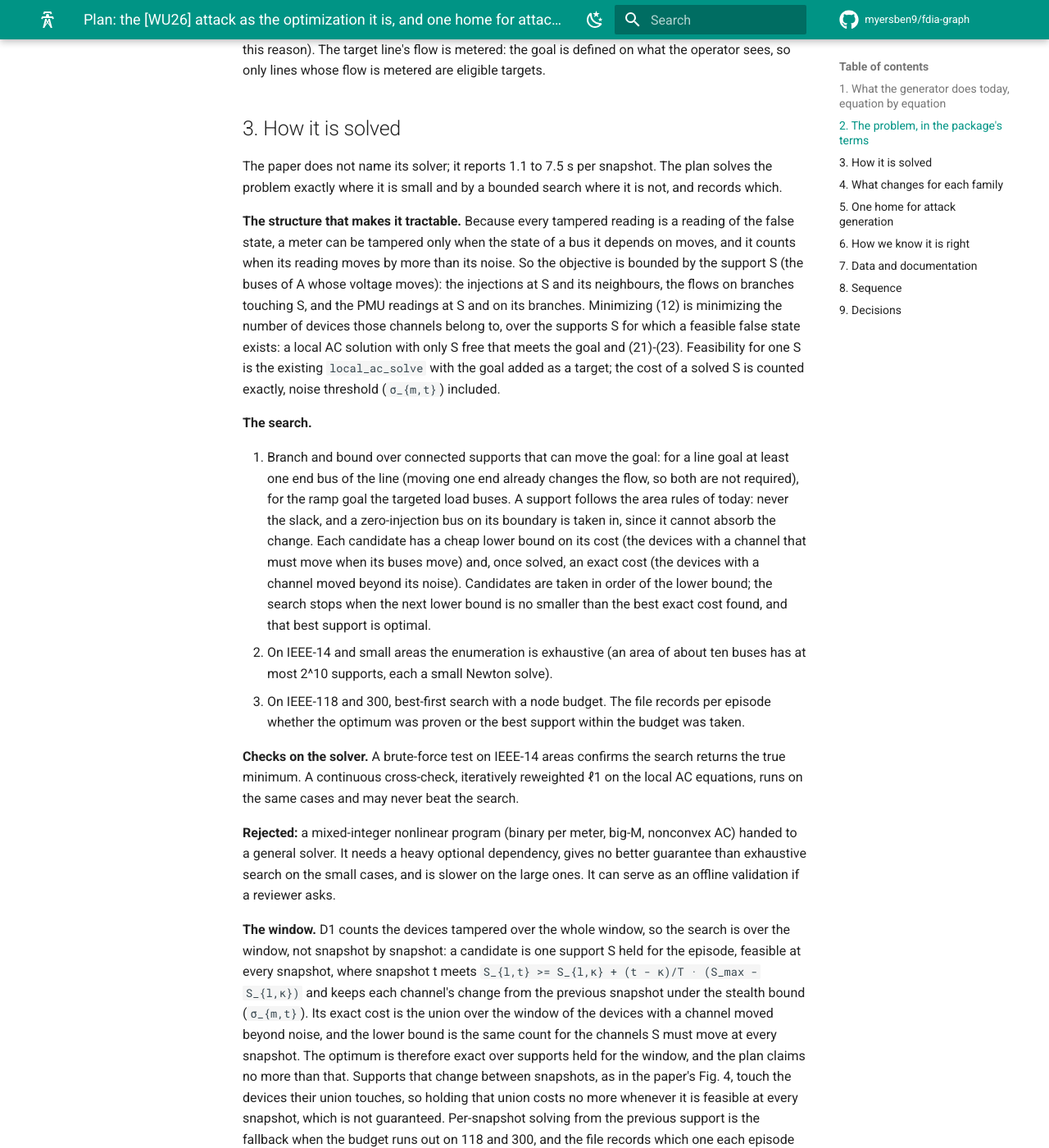
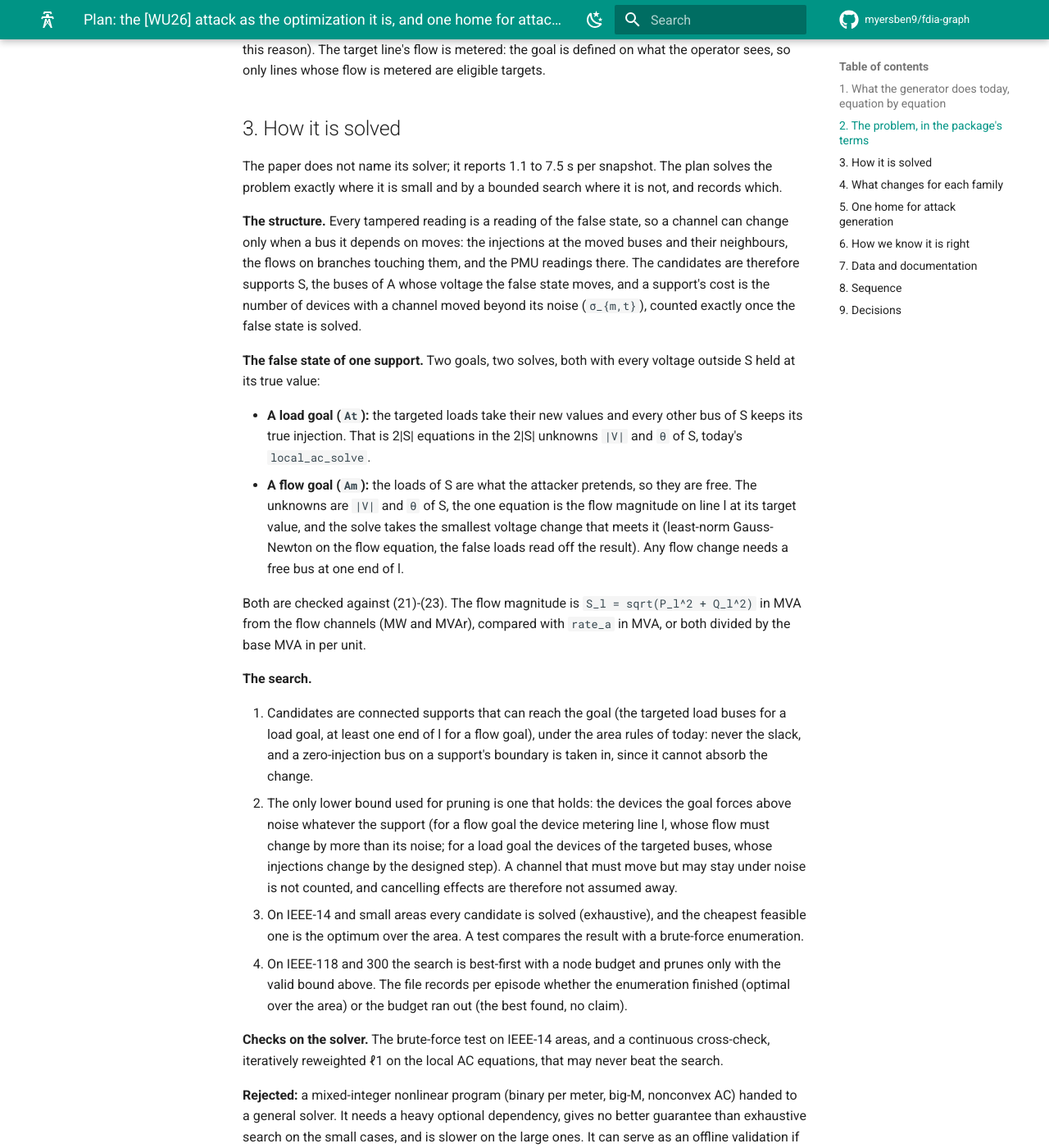
Before and after one commit to myersben9/fdia-graph, an MkDocs documentation site: the page built from docs/plans/WU_MSFDIA_PLAN.md, in a window 1280 px wide and 1400 px high, scrolled down 2510 px. Shown: the whole window at 82% size. Built offline with MkDocs 1.6.1 and Material for MkDocs 9.7.7, drawn with Linux system fonts in a browser that asks for light colours; comment, search, counter and statistics services are not loaded; the version menu is left out; some of the changed text lies outside the part shown.

Commit message:
Wu plan: a valid lower bound only, the flow goal's own solve, held supports over the window, flow units stated

```diff
--- a/docs/plans/WU_MSFDIA_PLAN.md
+++ b/docs/plans/WU_MSFDIA_PLAN.md
@@ -79,51 +79,60 @@ snapshots t = κ ... κ+T, and the true states `x_t` and scans `z_t` from the ti
 The paper does not name its solver; it reports 1.1 to 7.5 s per snapshot. The plan solves the
 problem exactly where it is small and by a bounded search where it is not, and records which.
 
-**The structure that makes it tractable.** Because every tampered reading is a reading of the false
-state, a meter can be tampered only when the state of a bus it depends on moves, and it counts when
-its reading moves by more than its noise. So the objective is bounded by the support S (the buses of
-A whose voltage moves): the injections at S and its neighbours, the flows on branches touching S,
-and the PMU readings at S and on its branches. Minimizing (12) is minimizing the number of devices
-those channels belong to, over the supports S for which a
-feasible false state exists: a local AC solution with only S free that meets the goal and (21)-(23).
-Feasibility for one S is the existing `local_ac_solve` with the goal added as a target; the cost of
-a solved S is counted exactly, noise threshold (`σ_{m,t}`) included.
+**The structure.** Every tampered reading is a reading of the false state, so a channel can change
+only when a bus it depends on moves: the injections at the moved buses and their neighbours, the
+flows on branches touching them, and the PMU readings there. The candidates are therefore supports
+S, the buses of A whose voltage the false state moves, and a support's cost is the number of devices
+with a channel moved beyond its noise (`σ_{m,t}`), counted exactly once the false state is solved.
+
+**The false state of one support.** Two goals, two solves, both with every voltage outside S held
+at its true value:
+
+- **A load goal (`At`):** the targeted loads take their new values and every other bus of S keeps its
+  true injection. That is 2|S| equations in the 2|S| unknowns `|V|` and `θ` of S, today's
+  `local_ac_solve`.
+- **A flow goal (`Am`):** the loads of S are what the attacker pretends, so they are free. The
+  unknowns are `|V|` and `θ` of S, the one equation is the flow magnitude on line l at its target
+  value, and the solve takes the smallest voltage change that meets it (least-norm Gauss-Newton on
+  the flow equation, the false loads read off the result). Any flow change needs a free bus at one
+  end of l.
+
+Both are checked against (21)-(23). The flow magnitude is `S_l = sqrt(P_l^2 + Q_l^2)` in MVA from the
+flow channels (MW and MVAr), compared with `rate_a` in MVA, or both divided by the base MVA in per
+unit.
 
 **The search.**
 
-1. Branch and bound over connected supports that can move the goal: for a line goal at least one end
-   bus of the line (moving one end already changes the flow, so both are not required), for the ramp
-   goal the targeted load buses. A support follows the area rules of today: never the slack, and a
-   zero-injection bus on its boundary is taken in, since it cannot absorb the change. Each candidate
-   has a cheap lower bound on its cost (the devices with a channel that must move when its buses
-   move) and, once solved, an exact cost (the devices with a channel moved beyond its noise).
-   Candidates are taken in order of the lower bound; the search stops when the next lower bound is
-   no smaller than the best exact cost found, and that best support is optimal.
-2. On IEEE-14 and small areas the enumeration is exhaustive (an area of about ten buses has at
-   most 2^10 supports, each a small Newton solve).
-3. On IEEE-118 and 300, best-first search with a node budget. The file records per episode whether
-   the optimum was proven or the best support within the budget was taken.
+1. Candidates are connected supports that can reach the goal (the targeted load buses for a load
+   goal, at least one end of l for a flow goal), under the area rules of today: never the slack, and
+   a zero-injection bus on a support's boundary is taken in, since it cannot absorb the change.
+2. The only lower bound used for pruning is one that holds: the devices the goal forces above noise
+   whatever the support (for a flow goal the device metering line l, whose flow must change by more
+   than its noise; for a load goal the devices of the targeted buses, whose injections change by the
+   designed step). A channel that must move but may stay under noise is not counted, and cancelling
+   effects are therefore not assumed away.
+3. On IEEE-14 and small areas every candidate is solved (exhaustive), and the cheapest feasible one
+   is the optimum over the area. A test compares the result with a brute-force enumeration.
+4. On IEEE-118 and 300 the search is best-first with a node budget and prunes only with the valid
+   bound above. The file records per episode whether the enumeration finished (optimal over the area)
+   or the budget ran out (the best found, no claim).
 
-**Checks on the solver.** A brute-force test on IEEE-14 areas confirms the search returns the true
-minimum. A continuous cross-check, iteratively reweighted ℓ1 on the local AC equations, runs on the
-same cases and may never beat the search.
+**Checks on the solver.** The brute-force test on IEEE-14 areas, and a continuous cross-check,
+iteratively reweighted ℓ1 on the local AC equations, that may never beat the search.
 
 **Rejected:** a mixed-integer nonlinear program (binary per meter, big-M, nonconvex AC) handed to a
 general solver. It needs a heavy optional dependency, gives no better guarantee than exhaustive
 search on the small cases, and is slower on the large ones. It can serve as an offline validation
 if a reviewer asks.
 
-**The window.** D1 counts the devices tampered over the whole window, so the search is over the
-window, not snapshot by snapshot: a candidate is one support S held for the episode, feasible at
-every snapshot, where snapshot t meets `S_{l,t} >= S_{l,κ} + (t - κ)/T · (S_max - S_{l,κ})`
-and keeps each channel's change from the previous snapshot under the stealth bound (`σ_{m,t}`).
-Its exact cost is the union over the window of the devices with a channel moved beyond noise, and
-the lower bound is the same count for the channels S must move at every snapshot. The optimum is
-therefore exact over supports held for the window, and the plan claims no more than that. Supports
-that change between snapshots, as in the paper's Fig. 4, touch the devices their union touches, so
-holding that union costs no more whenever it is feasible at every snapshot, which is not
-guaranteed. Per-snapshot solving from the previous support is the fallback when the budget runs
-out on 118 and 300, and the file records which one each episode used.
+**The window.** D1 counts the devices tampered over the whole window, so a candidate is one support
+held for the episode and solved at every snapshot: snapshot t meets its share of the goal (for `Am`,
+`S_{l,t} >= S_{l,κ} + (t - κ)/T · (S_max - S_{l,κ})`, for `At` the ramp's multiplier at t) and keeps
+each channel's change from the previous snapshot under `σ_{m,t}`. Its cost is the union over the
+window of the devices with a channel moved beyond noise. The optimum claimed is over supports held
+for the window and no more: device cost is not monotone in the support, so nothing is claimed about
+supports that change between snapshots. When the budget runs out on 118 and 300, the fallback solves
+snapshot by snapshot from the previous support, and the file records which episodes used it.
 
 ## 4. What changes for each family
 
@@ -133,8 +142,8 @@ multi-snapshot families, and both are generated by the minimizer (D2):
 - **`Am` is the MS-FDIA of [WU26]:** the overload goal (24)-(25) on a metered target line over the
   window, the fewest devices tampered, SCADA and PMU (current phasors included, D4).
 - **`At`, the slow ramp,** keeps its goal (a load ramp: rise, hold, return) and is generated by the
-  same minimizer: at every snapshot, the least-tampering local false state that reaches the ramp's
-  load change, under the same stealth bound.
+  same minimizer: one support held for the episode, the fewest devices over the window, each
+  snapshot reaching the ramp's load change under the same stealth bound.
 - **The single-snapshot families are deprecated for new generation:** `Aq` and `Al` (stealthy, one
   frame) and `Ad`, `As`, `Ar` (in-place corruption, one frame). Asking the generator for one warns
   (`DeprecationWarning`) for one minor release and then is refused. Released files that hold them
@@ -218,7 +227,9 @@ families as they are.
 - **D2, the minimizer's reach:** every family the generator makes, `At` and `Am` (D6), so the area
   of every attack is the least a real attacker would need.
 - **D3, `S_max`:** the branch ratings (`rate_a`) of the PGLib-OPF v23.07 versions of IEEE-14, 118
-  and 300 (CC BY 4.0), stored with the package and matched to our branches by their end buses.
+  and 300 (CC BY 4.0), in MVA, stored with the package and matched to our branches by their end
+  buses; a branch's flow magnitude `sqrt(P^2 + Q^2)` from its MW and MVAr channels is compared with it
+  directly.
   Pandapower's ratings cannot serve: every line and transformer of the three cases is rated 9,900
   MVA, MATPOWER's placeholder for "no limit", and the base case loads the most loaded line to 1.5%,
   4.5% and 8.7% of it. Matched by end buses, all branches pair up (20 of 20, 186 of 186, 411 of 411)
```
